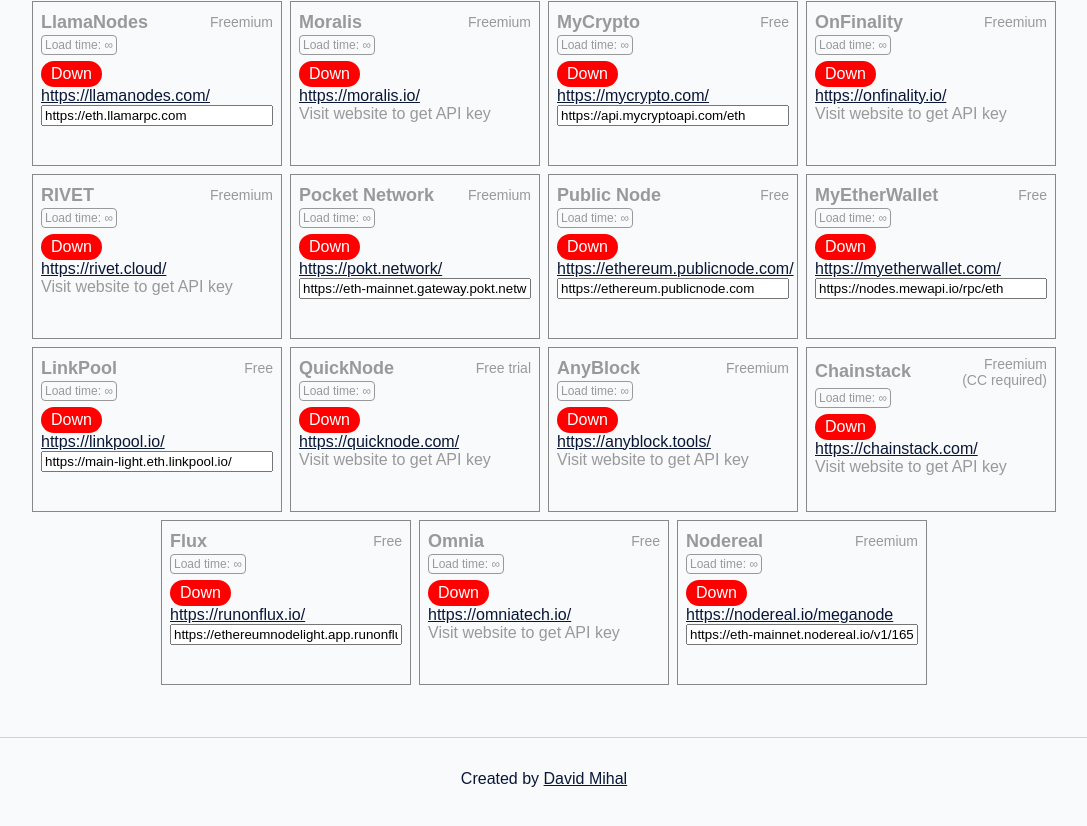
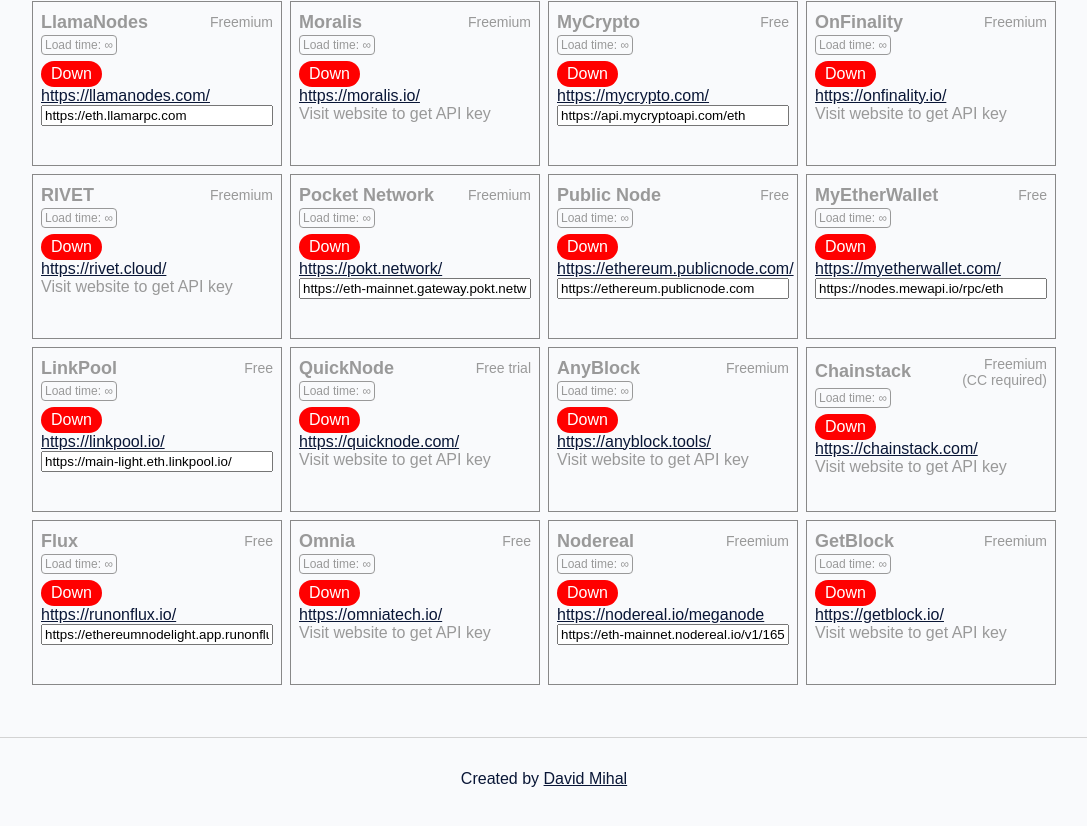
Before and after one commit to dmihal/ethereum-nodes, a Next.js app: page / in a window 1280 px wide. Shown: the part 497-1323 px from the top of the page, without its empty margins (96-1183 px from the left). Built offline with nearby package versions, Linux system fonts and the light colour scheme; no server answers.

Commit message:
Add GetBlock

```diff
--- a/data/nodes.ts
+++ b/data/nodes.ts
@@ -221,6 +221,16 @@
     status: false,
     loadTime: -1,
   },
+  {
+    name: 'GetBlock',
+    price: 'Freemium',
+    endpoint: `https://eth.getblock.io/${process.env.GETBLOCK_KEY}/mainnet/`,
+    website: 'https://getblock.io/',
+    websiteURL: 'https://account.getblock.io/sign-in?ref=ZGJlZGZhOGMtZmFmMy01OWYyLWI5M2MtMWJmNGE1NWQ4MzNi',
+    status: false,
+    loadTime: -1,
+    secret: true,
+  },
 ];
 
 function finish(start: number, endpoint: string) {
```
